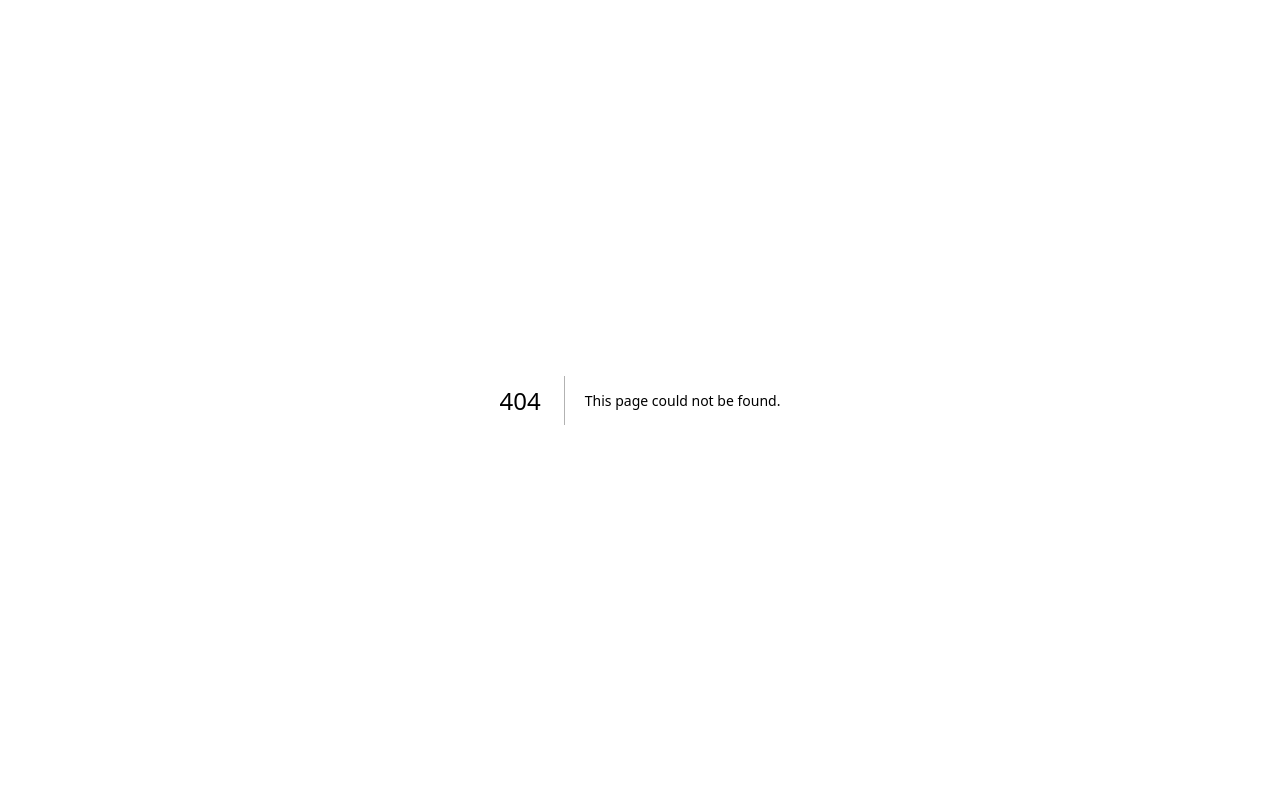
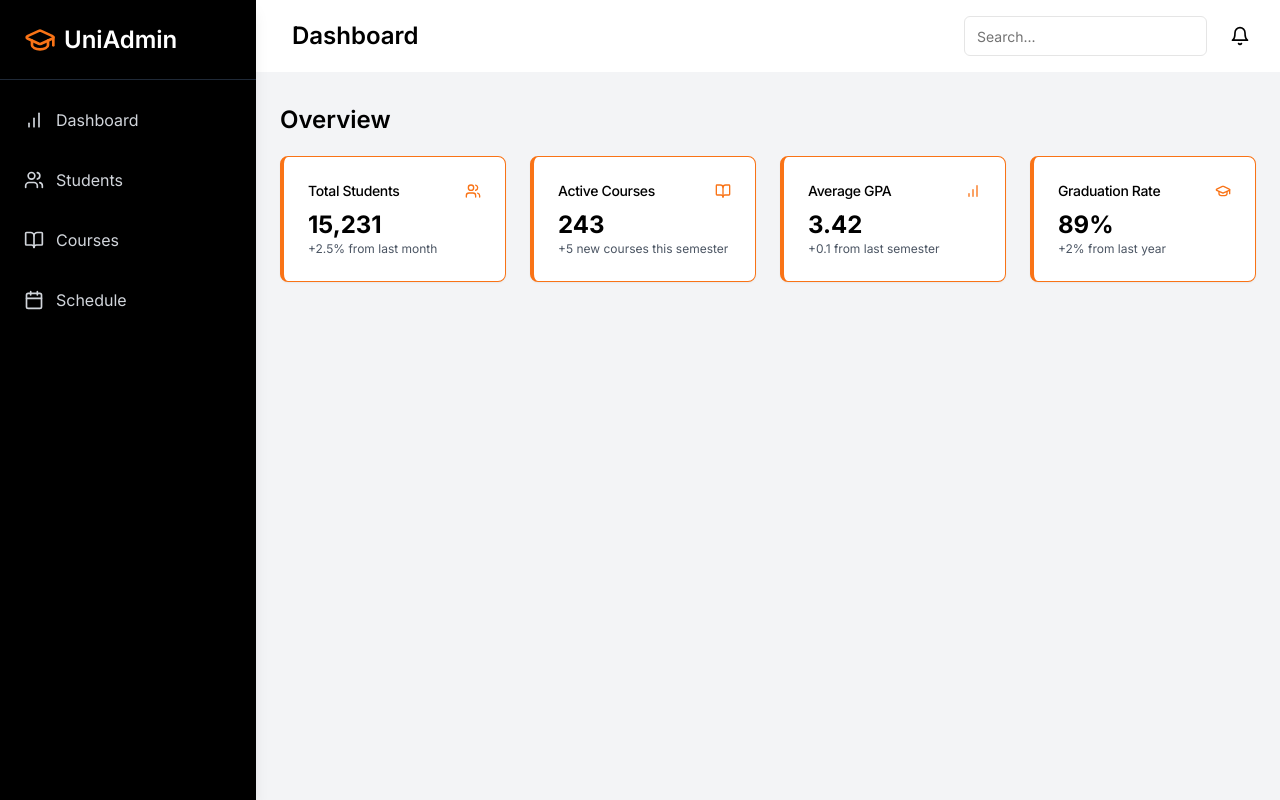
Before and after one commit to hardik18-hk19/alumni-sih, a Next.js app: page /admin/dashboard in a window 1280 px wide. Before the commit this address had no page. Built offline with nearby package versions, Linux system fonts and the light colour scheme.

Commit message:
Added Admin Dashboard

```diff
--- /dev/null
+++ b/app/admin/dashboard/page.jsx
@@ -0,0 +1,173 @@
+"use client";
+
+import { useState } from "react";
+import Link from "next/link";
+
+import {
+  BarChart,
+  Bell,
+  BookOpen,
+  Calendar,
+  ChevronLeft,
+  GraduationCap,
+  Menu,
+  Users,
+} from "lucide-react";
+
+import { Card, CardContent, CardHeader, CardTitle } from "@/components/ui/card";
+
+import { Button } from "@/components/ui/button";
+import { Input } from "@/components/ui/input";
+
+export default function AdminDashboard() {
+  const [isSidebarOpen, setIsSidebarOpen] = useState(false);
+
+  return (
+    <div className="flex h-screen bg-gray-100">
+      {/* Sidebar */}
+      <aside
+        className={`${
+          isSidebarOpen ? "translate-x-0" : "-translate-x-full"
+        } fixed inset-y-0 left-0 z-50 w-64 bg-black text-white shadow-lg transform transition-transform duration-300 ease-in-out lg:translate-x-0 lg:static lg:inset-0`}
+      >
+        <div className="flex items-center justify-between h-20 px-6 border-b border-gray-800">
+          <div className="flex items-center">
+            <GraduationCap className="w-8 h-8 text-orange-500" />
+            <span className="ml-2 text-2xl font-semibold">UniAdmin</span>
+          </div>
+          <Button
+            variant="ghost"
+            size="icon"
+            className="lg:hidden text-white hover:text-orange-500"
+            onClick={() => setIsSidebarOpen(false)}
+          >
+            <ChevronLeft className="w-6 h-6" />
+          </Button>
+        </div>
+        <nav className="mt-5">
+          <Link
+            href="#"
+            className="flex items-center px-6 py-2 text-gray-300 hover:bg-gray-800 hover:text-orange-500 transition-colors duration-200"
+          >
+            <BarChart className="w-5 h-5 mr-3" />
+            Dashboard
+          </Link>
+          <Link
+            href="#"
+            className="flex items-center px-6 py-2 mt-5 text-gray-300 hover:bg-gray-800 hover:text-orange-500 transition-colors duration-200"
+          >
+            <Users className="w-5 h-5 mr-3" />
+            Students
+          </Link>
+          <Link
+            href="#"
+            className="flex items-center px-6 py-2 mt-5 text-gray-300 hover:bg-gray-800 hover:text-orange-500 transition-colors duration-200"
+          >
+            <BookOpen className="w-5 h-5 mr-3" />
+            Courses
+          </Link>
+          <Link
+            href="#"
+            className="flex items-center px-6 py-2 mt-5 text-gray-300 hover:bg-gray-800 hover:text-orange-500 transition-colors duration-200"
+          >
+            <Calendar className="w-5 h-5 mr-3" />
+            Schedule
+          </Link>
+        </nav>
+      </aside>
+
+      {/* Main Content */}
+      <div className="flex flex-col flex-1 overflow-hidden">
+        {/* Top bar */}
+        <header className="flex items-center justify-between px-6 py-4 bg-white shadow-md">
+          <div className="flex items-center">
+            <Button
+              variant="ghost"
+              size="icon"
+              className="lg:hidden text-black"
+              onClick={() => setIsSidebarOpen(!isSidebarOpen)}
+            >
+              <Menu className="w-6 h-6" />
+            </Button>
+            <h1 className="ml-3 text-2xl font-semibold text-black">
+              Dashboard
+            </h1>
+          </div>
+          <div className="flex items-center">
+            <Input type="search" placeholder="Search..." className="mr-4" />
+            <Button
+              variant="ghost"
+              size="icon"
+              className="text-black hover:text-orange-500"
+            >
+              <Bell className="w-5 h-5" />
+            </Button>
+          </div>
+        </header>
+
+        {/* Dashboard Content */}
+        <main className="flex-1 overflow-x-hidden overflow-y-auto bg-gray-100">
+          <div className="container px-6 py-8 mx-auto">
+            <h2 className="text-2xl font-semibold text-black">Overview</h2>
+            <div className="grid gap-6 mt-5 md:grid-cols-2 lg:grid-cols-4">
+              <Card className="transition-all duration-300 ease-in-out hover:shadow-lg hover:scale-105 focus-within:ring-2 focus-within:ring-orange-500 bg-white border-l-4 border-orange-500">
+                <CardHeader className="flex flex-row items-center justify-between pb-2 space-y-0">
+                  <CardTitle className="text-sm font-medium text-black">
+                    Total Students
+                  </CardTitle>
+                  <Users className="w-4 h-4 text-orange-500" />
+                </CardHeader>
+                <CardContent>
+                  <div className="text-2xl font-bold text-black">15,231</div>
+                  <p className="text-xs text-gray-600">+2.5% from last month</p>
+                </CardContent>
+              </Card>
+              <Card className="transition-all duration-300 ease-in-out hover:shadow-lg hover:scale-105 focus-within:ring-2 focus-within:ring-orange-500 bg-white border-l-4 border-orange-500">
+                <CardHeader className="flex flex-row items-center justify-between pb-2 space-y-0">
+                  <CardTitle className="text-sm font-medium text-black">
+                    Active Courses
+                  </CardTitle>
+                  <BookOpen className="w-4 h-4 text-orange-500" />
+                </CardHeader>
+                <CardContent>
+                  <div className="text-2xl font-bold text-black">243</div>
+                  <p className="text-xs text-gray-600">
+                    +5 new courses this semester
+                  </p>
+                </CardContent>
+              </Card>
+              <Card className="transition-all duration-300 ease-in-out hover:shadow-lg hover:scale-105 focus-within:ring-2 focus-within:ring-orange-500 bg-white border-l-4 border-orange-500">
+                <CardHeader className="flex flex-row items-center justify-between pb-2 space-y-0">
+                  <CardTitle className="text-sm font-medium text-black">
+                    Average GPA
+                  </CardTitle>
+                  <BarChart className="w-4 h-4 text-orange-500" />
+                </CardHeader>
+                <CardContent>
+                  <div className="text-2xl font-bold text-black">3.42</div>
+                  <p className="text-xs text-gray-600">
+                    +0.1 from last semester
+                  </p>
+                </CardContent>
+              </Card>
+              <Card className="transition-all duration-300 ease-in-out hover:shadow-lg hover:scale-105 focus-within:ring-2 focus-within:ring-orange-500 bg-white border-l-4 border-orange-500">
+                <CardHeader className="flex flex-row items-center justify-between pb-2 space-y-0">
+                  <CardTitle className="text-sm font-medium text-black">
+                    Graduation Rate
+                  </CardTitle>
+                  <GraduationCap className="w-4 h-4 text-orange-500" />
+                </CardHeader>
+                <CardContent>
+                  <div className="text-2xl font-bold text-black">89%</div>
+                  <p className="text-xs text-gray-600">+2% from last year</p>
+                </CardContent>
+              </Card>
+            </div>
+
+            {/* Additional sections can be added here */}
+          </div>
+        </main>
+      </div>
+    </div>
+  );
+}
--- a/app/admin/layout.jsx
+++ /dev/null
@@ -1,9 +0,0 @@
-import { Children } from "react";
-
-export default function Layout({childre}){
-    return (
-        <>
-        {Children}
-        </>
-    )
-}
--- a/app/admin/page.jsx
+++ b/app/admin/page.jsx
@@ -0,0 +1,12 @@
+import React from "react";
+import AdminDashboard from "./dashboard/page";
+
+function Dashboard() {
+  return (
+    <div>
+      <AdminDashboard />
+    </div>
+  );
+}
+
+export default Dashboard;
--- /dev/null
+++ b/components/ui/card.jsx
@@ -0,0 +1,50 @@
+import * as React from "react"
+
+import { cn } from "@/lib/utils"
+
+const Card = React.forwardRef(({ className, ...props }, ref) => (
+  <div
+    ref={ref}
+    className={cn("rounded-lg border bg-card text-card-foreground shadow-sm", className)}
+    {...props} />
+))
+Card.displayName = "Card"
+
+const CardHeader = React.forwardRef(({ className, ...props }, ref) => (
+  <div
+    ref={ref}
+    className={cn("flex flex-col space-y-1.5 p-6", className)}
+    {...props} />
+))
+CardHeader.displayName = "CardHeader"
+
+const CardTitle = React.forwardRef(({ className, ...props }, ref) => (
+  <h3
+    ref={ref}
+    className={cn("text-2xl font-semibold leading-none tracking-tight", className)}
+    {...props} />
+))
+CardTitle.displayName = "CardTitle"
+
+const CardDescription = React.forwardRef(({ className, ...props }, ref) => (
+  <p
+    ref={ref}
+    className={cn("text-sm text-muted-foreground", className)}
+    {...props} />
+))
+CardDescription.displayName = "CardDescription"
+
+const CardContent = React.forwardRef(({ className, ...props }, ref) => (
+  <div ref={ref} className={cn("p-6 pt-0", className)} {...props} />
+))
+CardContent.displayName = "CardContent"
+
+const CardFooter = React.forwardRef(({ className, ...props }, ref) => (
+  <div
+    ref={ref}
+    className={cn("flex items-center p-6 pt-0", className)}
+    {...props} />
+))
+CardFooter.displayName = "CardFooter"
+
+export { Card, CardHeader, CardFooter, CardTitle, CardDescription, CardContent }
--- /dev/null
+++ b/components/ui/input.jsx
@@ -0,0 +1,19 @@
+import * as React from "react"
+
+import { cn } from "@/lib/utils"
+
+const Input = React.forwardRef(({ className, type, ...props }, ref) => {
+  return (
+    (<input
+      type={type}
+      className={cn(
+        "flex h-10 w-full rounded-md border border-input bg-background px-3 py-2 text-sm ring-offset-background file:border-0 file:bg-transparent file:text-sm file:font-medium placeholder:text-muted-foreground focus-visible:outline-none focus-visible:ring-2 focus-visible:ring-ring focus-visible:ring-offset-2 disabled:cursor-not-allowed disabled:opacity-50",
+        className
+      )}
+      ref={ref}
+      {...props} />)
+  );
+})
+Input.displayName = "Input"
+
+export { Input }
```
